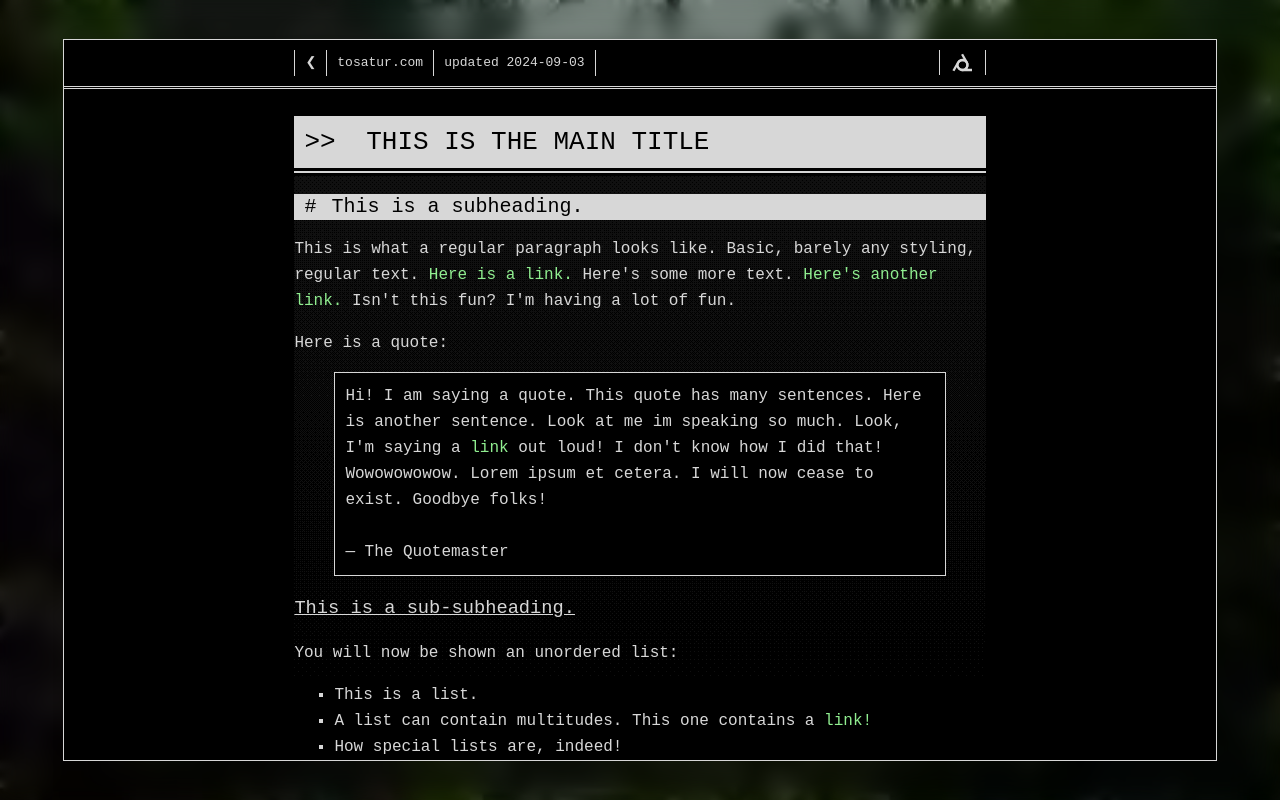
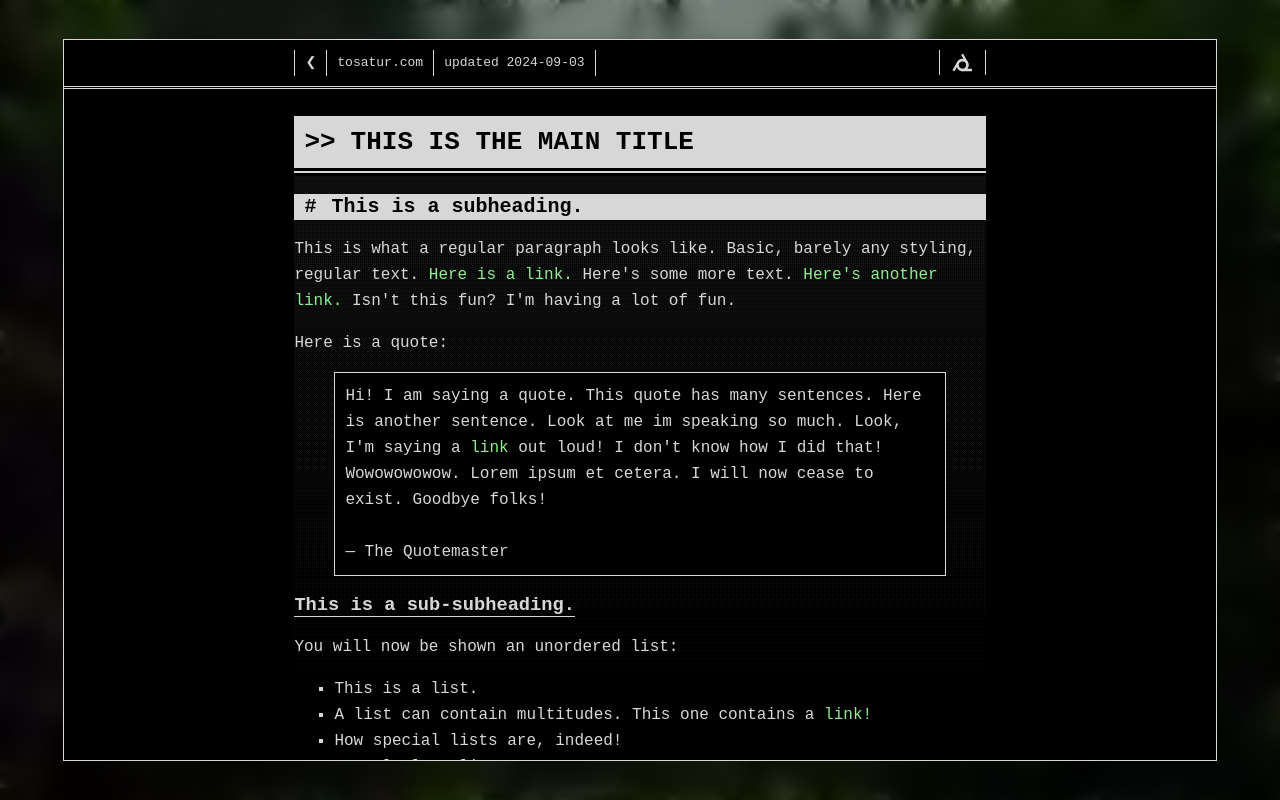
Before and after one commit to tosatur/tosatur-site, a website: page tosatur/test.html in a window 1280 px wide. Drawn offline with Linux system fonts and the light colour scheme.

Commit message:
made headings more prominent

```diff
--- a/tosatur/css/style.css
+++ b/tosatur/css/style.css
@@ -77,7 +77,7 @@ h1 {
     background-color: #d7d7d7;
     color: black;
     font-size: xx-large;
-    font-weight: 100;
+    font-weight: bold;
     padding-left: 10px;
     border-bottom: 8px double black;
     text-transform: uppercase;
@@ -85,7 +85,7 @@ h1 {
 }
 
 h1::before {
-    content: ">> ";
+    content: ">>";
     padding-right: 15px;
 }
 
@@ -93,7 +93,7 @@ h2 {
     background-color: #d7d7d7;
     color: black;
     font-size: x-large;
-    font-weight: 100;
+    font-weight: bold;
     padding-left: 10px;
 }
 
@@ -103,8 +103,9 @@ h2::before {
 }
 
 h3 {
-    font-weight: 100;
-    text-decoration: underline;
+    font-weight: bold;
+    border-bottom: 1px solid #d7d7d7;
+    display: inline;
 }
 
 a.navlink {
```
